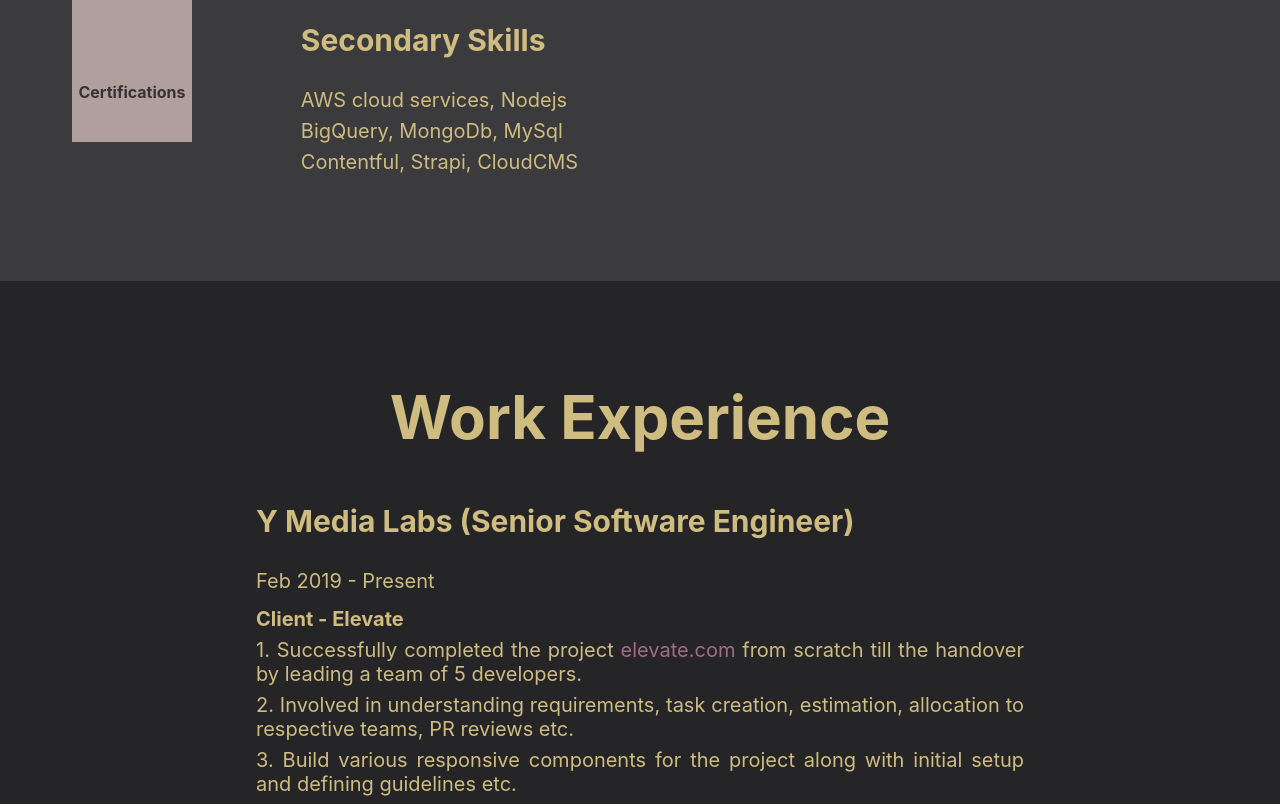
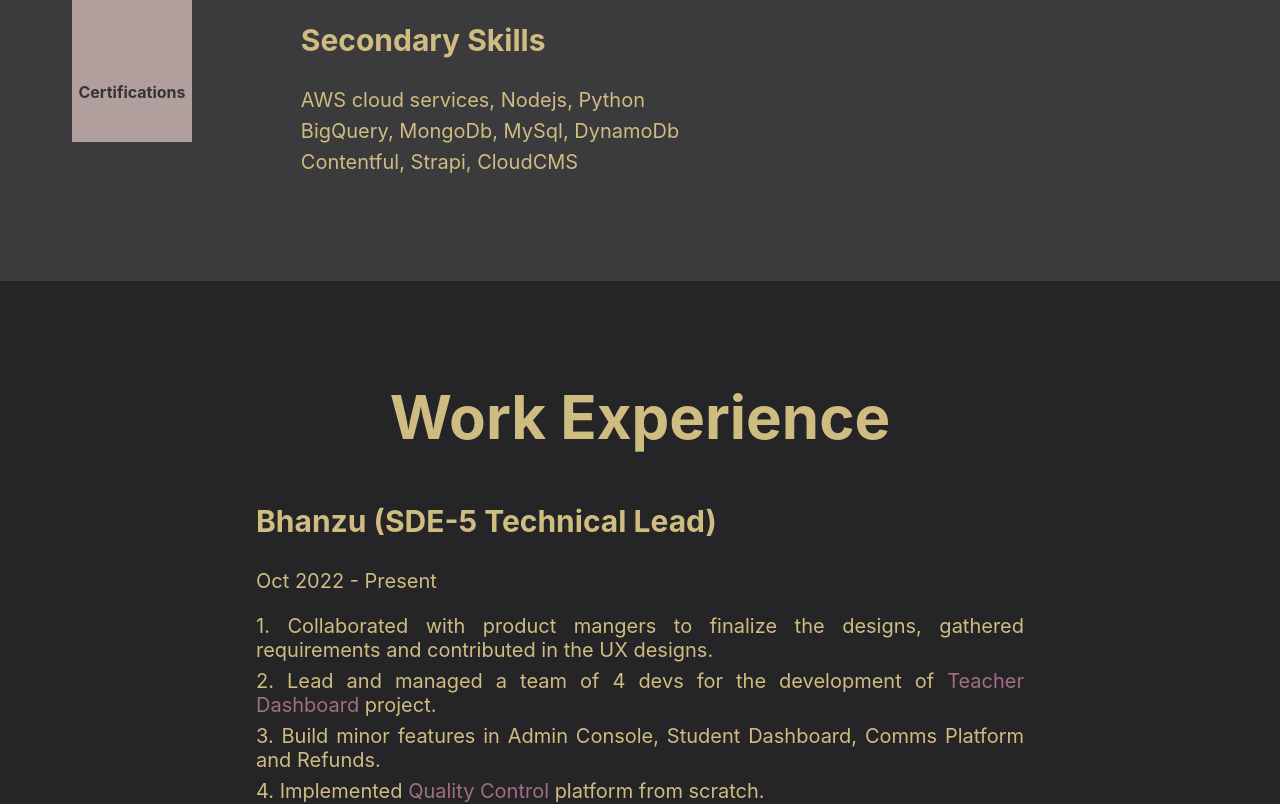
Before and after one commit to mehtarishabh/onerishabh, a React (Create React App) app: page / in a window 1280 px wide. Shown: the part 1158-1962 px from the top of the page. Built offline with nearby package versions, Linux system fonts and the light colour scheme.

Commit message:
bhanzu exp

```diff
--- a/src/pages/ContactUs/ContactUs.js
+++ b/src/pages/ContactUs/ContactUs.js
@@ -70,6 +70,10 @@
         <span className='ContactUs_data'>+91 8747824255</span>
       </div>
       <div className='ContactUs_wrapper'>
+        <span className='ContactUs_text'><b>Whatsapp: </b></span>
+        <span className='ContactUs_data'>+91 9405334438</span>
+      </div>
+      <div className='ContactUs_wrapper'>
         <span className='ContactUs_text'><b>Email: </b></span>
         <span className='ContactUs_data'>mehta.rishabh0@gmail.com</span>
       </div>
--- a/src/pages/Home/Home.js
+++ b/src/pages/Home/Home.js
@@ -46,8 +46,8 @@
             <div className='Home_text'>Javascript, HTML5, CSS3, SCSS</div>
             <div className='Home_text'>Reactjs, Angular 10</div>
             <div className='Home_subheading'>Secondary Skills</div>
-            <div className='Home_text'>AWS cloud services, Nodejs</div>
-            <div className='Home_text'>BigQuery, MongoDb, MySql </div>
+            <div className='Home_text'>AWS cloud services, Nodejs, Python</div>
+            <div className='Home_text'>BigQuery, MongoDb, MySql, DynamoDb</div>
             <div className='Home_text'>Contentful, Strapi, CloudCMS</div>
           </div>
         </section>
@@ -55,8 +55,17 @@
         <h1 className='Home_heading'>Work Experience</h1>
         <div className='Home_details'>
 
-          <div className='Home_subheading' ref={el => (containerRefs.current = [...containerRefs.current, el])}>Y Media Labs (Senior Software Engineer)</div>
-            <div className='Home_text'>Feb 2019 - Present</div>
+        <div className='Home_subheading' ref={el => (containerRefs.current = [...containerRefs.current, el])}>Bhanzu (SDE-5 Technical Lead)</div>
+            <div className='Home_text'>Oct 2022 - Present</div>
+            <div className='Home_text'></div>
+            <div className='Home_text'></div>
+            <div className='Home_text'>1. Collaborated with product mangers to finalize the designs, gathered requirements and contributed in the UX designs.</div>
+            <div className='Home_text'>2. Lead and managed a team of 4 devs for the development of <a className='pink'>Teacher Dashboard</a> project.</div>
+            <div className='Home_text'>3. Build minor features in Admin Console, Student Dashboard, Comms Platform and Refunds.</div>
+            <div className='Home_text'>4. Implemented <a className='pink'>Quality Control</a> platform from scratch.</div>
+
+          <div className='Home_subheading'>Y Media Labs (Senior Software Engineer)</div>
+            <div className='Home_text'>Feb 2019 - Sep 2022</div>
             <div className='Home_text'></div>
             <div className='Home_text'><b>Client - Elevate</b></div>
             <div className='Home_text'>1. Successfully completed the project <a className='pink' href="https://www.elevate.com/" target="_blank" rel="noreferrer">elevate.com</a> from scratch till the handover by leading a team of 5 developers.</div>
```
